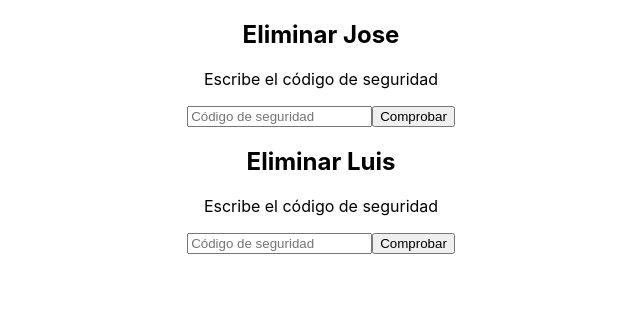
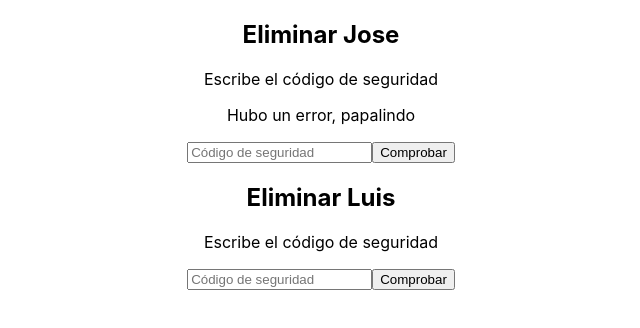
Before and after one commit to wildchamo/codigos-de-seguridad, a React (Create React App) app: page / in a window 1280 px wide. Shown: the top 328 px of the page, without its empty margins (319-959 px from the left). Built offline with nearby package versions, Linux system fonts and the light colour scheme.

Commit message:
uso de useState con function components

```diff
--- a/src/UseState.js
+++ b/src/UseState.js
@@ -1,12 +1,15 @@
 import React from "react";
 
-function UseState({name}) {
+function UseState({ name }) {
+  const [error, setError] = React.useState(true);
   return (
     <div>
       <h2>Eliminar {name}</h2>
       <p>Escribe el código de seguridad</p>
+
+      {error && <p>Hubo un error, papalindo</p>}
       <input placeholder="Código de seguridad" />
-      <button>Comprobar</button>
+      <button onClick={() => setError(!error)}>Comprobar</button>
     </div>
   );
 }
```
